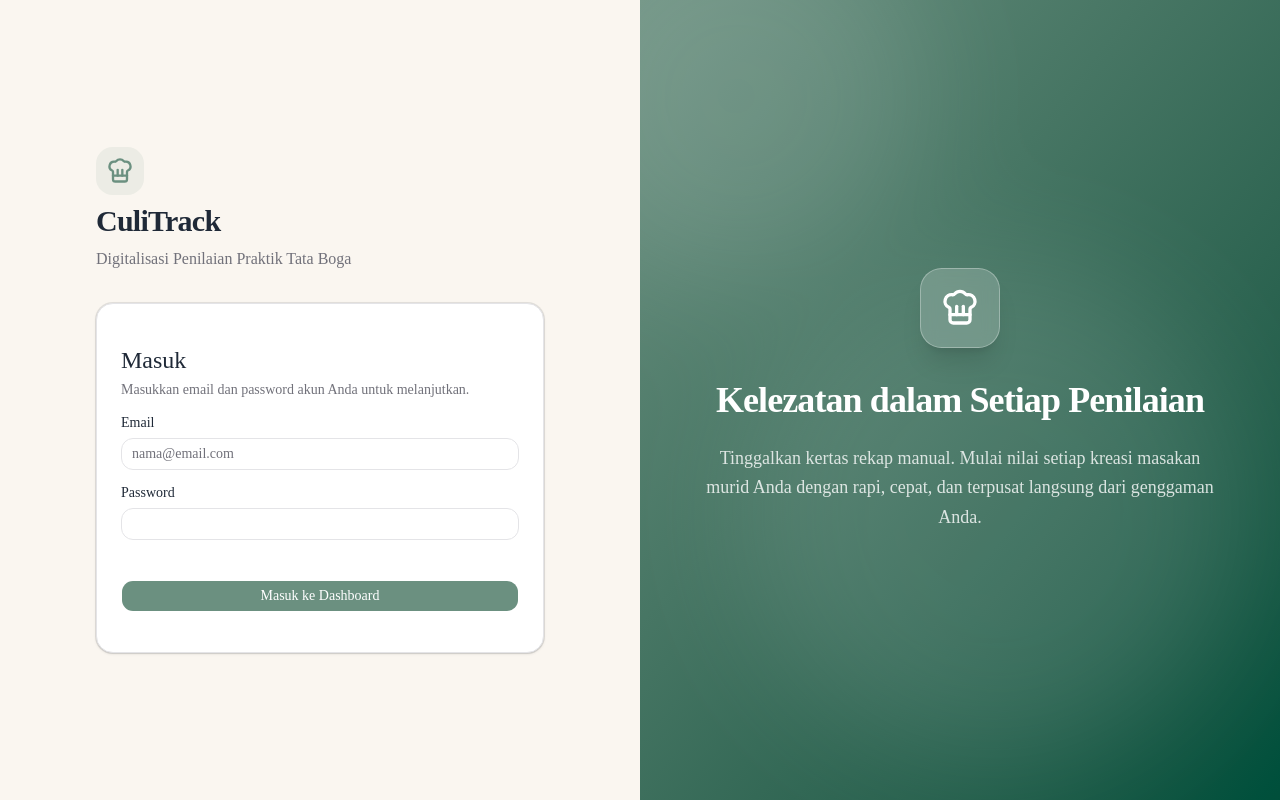
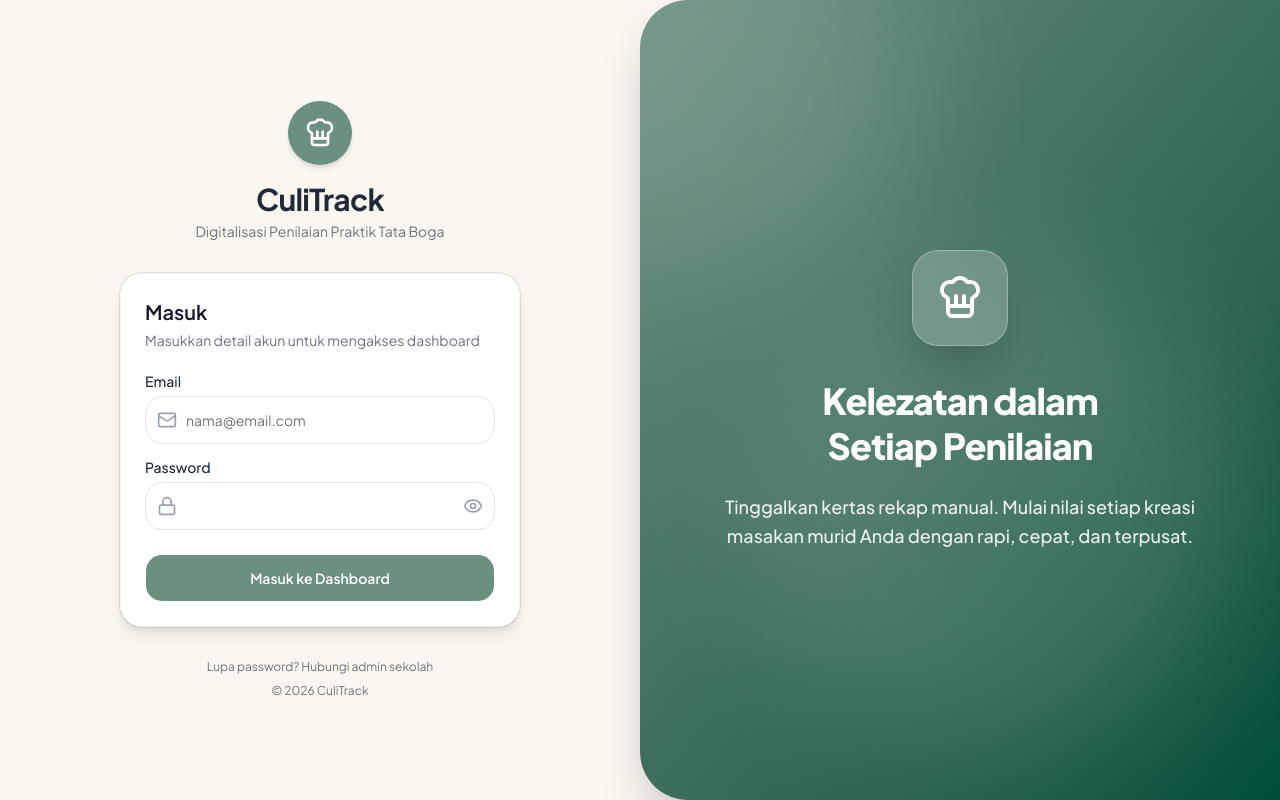
Before and after one commit to bukanbambank/culitrack, a Next.js app: page /login in a window 1280 px wide. Built offline with nearby package versions, Linux system fonts and the light colour scheme; no server answers.

Commit message:
feat(ui): fix root font variable and redesign login page

```diff
--- a/app/layout.tsx
+++ b/app/layout.tsx
@@ -1,29 +1,24 @@
 import type { Metadata } from "next";
-import { Geist, Geist_Mono } from "next/font/google";
+import { Plus_Jakarta_Sans } from "next/font/google";
 import "./globals.css";
 
-const geistSans = Geist({
-  variable: "--font-geist-sans",
-  subsets: ["latin"],
-});
-
-const geistMono = Geist_Mono({
-  variable: "--font-geist-mono",
+const plusJakartaSans = Plus_Jakarta_Sans({
+  variable: "--font-sans",
   subsets: ["latin"],
 });
 
 export const metadata: Metadata = {
-  title: "Create Next App",
-  description: "Generated by create next app",
+  title: "CuliTrack",
+  description: "Digitalisasi Penilaian Praktik Tata Boga",
 };
 
-export default function RootLayout({ children }: LayoutProps<"/">) {
+export default function RootLayout({ children }: { children: React.ReactNode }) {
   return (
     <html
-      lang="en"
-      className={`${geistSans.variable} ${geistMono.variable} h-full antialiased`}
+      lang="id"
+      className={`${plusJakartaSans.variable} font-sans antialiased`}
     >
-      <body className="min-h-full flex flex-col">{children}</body>
+      <body className="min-h-dvh flex flex-col">{children}</body>
     </html>
   );
 }
--- a/app/login/page.tsx
+++ b/app/login/page.tsx
@@ -3,15 +3,16 @@
 import { useState } from 'react'
 import { useRouter } from 'next/navigation'
 import { createClient } from '@/lib/supabase/client'
-import { Card, CardContent, CardDescription, CardHeader, CardTitle } from "@/components/ui/card"
+import { Card, CardContent } from "@/components/ui/card"
 import { Input } from "@/components/ui/input"
 import { Label } from "@/components/ui/label"
 import { Button } from "@/components/ui/button"
-import { ChefHat } from "lucide-react"
+import { ChefHat, Mail, Lock, Eye, EyeOff, AlertCircle, Loader2 } from "lucide-react"
 
 export default function LoginPage() {
   const [email, setEmail] = useState('')
   const [password, setPassword] = useState('')
+  const [showPassword, setShowPassword] = useState(false)
   const [error, setError] = useState<string | null>(null)
   const [loading, setLoading] = useState(false)
   const router = useRouter()
@@ -28,13 +29,12 @@ export default function LoginPage() {
     })
 
     if (authError) {
-      setError(authError.message)
+      setError("Email atau password salah")
       setLoading(false)
       return
     }
 
     if (authData?.session?.user) {
-      // Ambil profile langsung dari client untuk mengecek role
       const { data, error: profileError } = await supabase
         .from('profiles')
         .select('*')
@@ -47,44 +47,49 @@ export default function LoginPage() {
       } else if (profile?.role === 'guru') {
         window.location.assign('/dashboard')
       } else {
-        // Tampilkan detail error jika query ke profiles gagal
-        setError(`Role tidak ditemukan. User ID: ${authData.session.user.id}. Error DB: ${profileError?.message || 'Data tidak ditemukan di database.'}`)
+        setError(`Role tidak ditemukan. Hubungi admin sekolah.`)
         setLoading(false)
       }
     }
   }
 
   return (
-    <div className="min-h-screen w-full flex bg-background">
-      {/* Kiri: Form Login */}
-      <div className="w-full lg:w-1/2 flex flex-col items-center justify-center p-8 lg:p-24 pt-20 lg:pt-24 relative">
-        <div className="w-full max-w-md mx-auto space-y-8">
+    <div className="min-h-dvh flex bg-gradient-to-b from-[#FAF6F0] to-[#E8EFEA] lg:from-background lg:to-background">
+      {/* Kiri: Area Form Login */}
+      <div className="w-full lg:w-1/2 flex flex-col items-center justify-center p-4 lg:p-12 relative">
+        <div className="w-full max-w-[400px] flex flex-col items-center">
 
-          <div className="flex flex-col items-center lg:items-start space-y-2 text-center lg:text-left mb-8">
-            <div className="w-12 h-12 bg-primary/10 text-primary rounded-xl flex items-center justify-center mb-4 lg:mb-2">
-              <ChefHat className="w-7 h-7" />
+          {/* Logo & Judul */}
+          <div className="flex flex-col items-center text-center mb-8">
+            <div className="w-16 h-16 bg-primary rounded-full shadow-md flex items-center justify-center mb-4">
+              <ChefHat className="w-8 h-8 text-white" />
             </div>
             <h1 className="text-3xl font-bold tracking-tight text-foreground">CuliTrack</h1>
-            <p className="text-muted-foreground">Digitalisasi Penilaian Praktik Tata Boga</p>
+            <p className="text-sm text-muted-foreground mt-1">Digitalisasi Penilaian Praktik Tata Boga</p>
           </div>
 
-          <Card className="border-0 shadow-none lg:border lg:shadow-sm bg-transparent lg:bg-card">
-            <CardHeader className="px-0 lg:px-6 pt-0 lg:pt-6">
-              <CardTitle className="text-2xl">Masuk</CardTitle>
-              <CardDescription>
-                Masukkan email dan password akun Anda untuk melanjutkan.
-              </CardDescription>
-            </CardHeader>
-            <CardContent className="px-0 lg:px-6 pb-0 lg:pb-6">
+          {/* Card Login */}
+          <Card className="w-full bg-white rounded-2xl shadow-lg border border-gray-100 p-6">
+            <CardContent className="p-0">
+              <div className="mb-6">
+                <h2 className="text-xl font-semibold text-gray-900">Masuk</h2>
+                <p className="text-sm text-gray-500 mt-1">
+                  Masukkan detail akun untuk mengakses dashboard
+                </p>
+              </div>
+
               {error && (
-                <div className="bg-destructive/15 text-destructive p-3 rounded-md mb-6 text-sm font-medium">
-                  {error}
+                <div className="flex items-start gap-2 bg-destructive/15 text-destructive p-3 rounded-xl mb-6 text-sm font-medium">
+                  <AlertCircle className="w-5 h-5 shrink-0" />
+                  <span>{error}</span>
                 </div>
               )}
 
               <form onSubmit={handleLogin} className="space-y-4">
                 <div className="space-y-2">
                   <Label htmlFor="email">Email</Label>
+                  <div className="relative">
+                    <Mail className="absolute left-3 top-1/2 -translate-y-1/2 w-5 h-5 text-gray-400" />
                     <Input
                       id="email"
                       type="email"
@@ -92,30 +97,63 @@ export default function LoginPage() {
                       required
                       value={email}
                       onChange={(e) => setEmail(e.target.value)}
+                      autoComplete="email"
+                      className="h-12 pl-10 pr-4 text-base rounded-xl border-input focus-visible:ring-primary focus-visible:border-primary bg-white"
                     />
                   </div>
+                </div>
+
                 <div className="space-y-2">
                   <Label htmlFor="password">Password</Label>
+                  <div className="relative">
+                    <Lock className="absolute left-3 top-1/2 -translate-y-1/2 w-5 h-5 text-gray-400" />
                     <Input
                       id="password"
-                    type="password"
+                      type={showPassword ? "text" : "password"}
                       required
                       value={password}
                       onChange={(e) => setPassword(e.target.value)}
+                      autoComplete="current-password"
+                      className="h-12 pl-10 pr-10 text-base rounded-xl border-input focus-visible:ring-primary focus-visible:border-primary bg-white"
                     />
+                    <button
+                      type="button"
+                      onClick={() => setShowPassword(!showPassword)}
+                      className="absolute right-3 top-1/2 -translate-y-1/2 text-gray-400 hover:text-gray-600 focus:outline-none"
+                    >
+                      {showPassword ? <EyeOff className="w-5 h-5" /> : <Eye className="w-5 h-5" />}
+                    </button>
                   </div>
-                <Button type="submit" className="w-full mt-6" disabled={loading}>
-                  {loading ? 'Menyiapkan dapur...' : 'Masuk ke Dashboard'}
+                </div>
+
+                <Button
+                  type="submit"
+                  className="w-full h-12 mt-2 rounded-xl bg-primary text-white font-semibold active:scale-[0.98] transition-transform"
+                  disabled={loading}
+                >
+                  {loading ? (
+                    <>
+                      <Loader2 className="w-5 h-5 mr-2 animate-spin" />
+                      Memproses...
+                    </>
+                  ) : (
+                    'Masuk ke Dashboard'
+                  )}
                 </Button>
               </form>
             </CardContent>
           </Card>
 
+          {/* Footer Text */}
+          <div className="mt-8 flex flex-col items-center gap-2 text-center text-xs text-muted-foreground">
+            <p>Lupa password? Hubungi admin sekolah</p>
+            <p>&copy; 2026 CuliTrack</p>
+          </div>
         </div>
       </div>
 
-      {/* Kanan: Panel Dekoratif (Sembunyi di Mobile) */}
-      <div className="hidden lg:flex lg:w-1/2 relative bg-gradient-to-br from-primary to-emerald-900 items-center justify-center p-12 overflow-hidden">
+      {/* Kanan: Panel Dekoratif (Desktop Only) */}
+      <div className="hidden lg:flex lg:w-1/2 relative bg-gradient-to-br from-primary to-emerald-900 items-center justify-center p-12 overflow-hidden rounded-l-[3rem] shadow-2xl">
         {/* Dekorasi pola/bentuk abstrak ringan */}
         <div className="absolute top-0 left-0 w-full h-full opacity-10">
           <div className="absolute -top-24 -left-24 w-96 h-96 rounded-full bg-white blur-3xl"></div>
@@ -123,12 +161,14 @@ export default function LoginPage() {
         </div>
 
         <div className="relative z-10 text-primary-foreground max-w-lg text-center space-y-6">
-          <div className="mx-auto w-20 h-20 bg-white/20 backdrop-blur-sm rounded-2xl flex items-center justify-center mb-8 border border-white/30 shadow-xl">
-            <ChefHat className="w-10 h-10 text-white" />
+          <div className="mx-auto w-24 h-24 bg-white/20 backdrop-blur-md rounded-3xl flex items-center justify-center mb-8 border border-white/30 shadow-2xl">
+            <ChefHat className="w-12 h-12 text-white" />
           </div>
-          <h2 className="text-4xl font-extrabold tracking-tight">Kelezatan dalam Setiap Penilaian</h2>
-          <p className="text-lg text-primary-foreground/80 leading-relaxed font-medium">
-            Tinggalkan kertas rekap manual. Mulai nilai setiap kreasi masakan murid Anda dengan rapi, cepat, dan terpusat langsung dari genggaman Anda.
+          <h2 className="text-4xl font-extrabold tracking-tight leading-tight">
+            Kelezatan dalam <br /> Setiap Penilaian
+          </h2>
+          <p className="text-lg text-primary-foreground/90 leading-relaxed font-medium">
+            Tinggalkan kertas rekap manual. Mulai nilai setiap kreasi masakan murid Anda dengan rapi, cepat, dan terpusat.
           </p>
         </div>
       </div>
```
Lines whose indentation alone changed are shown as unchanged.
